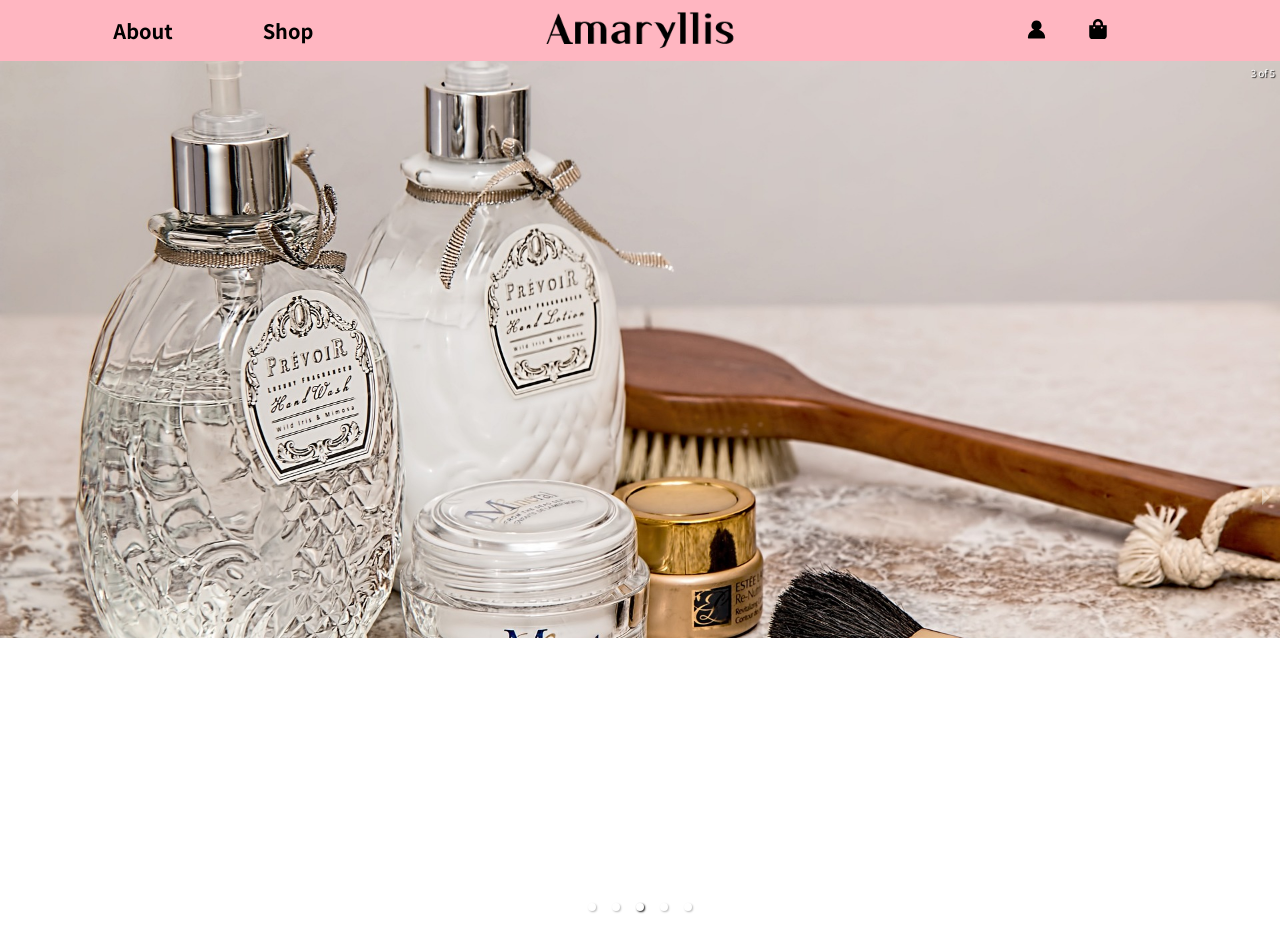
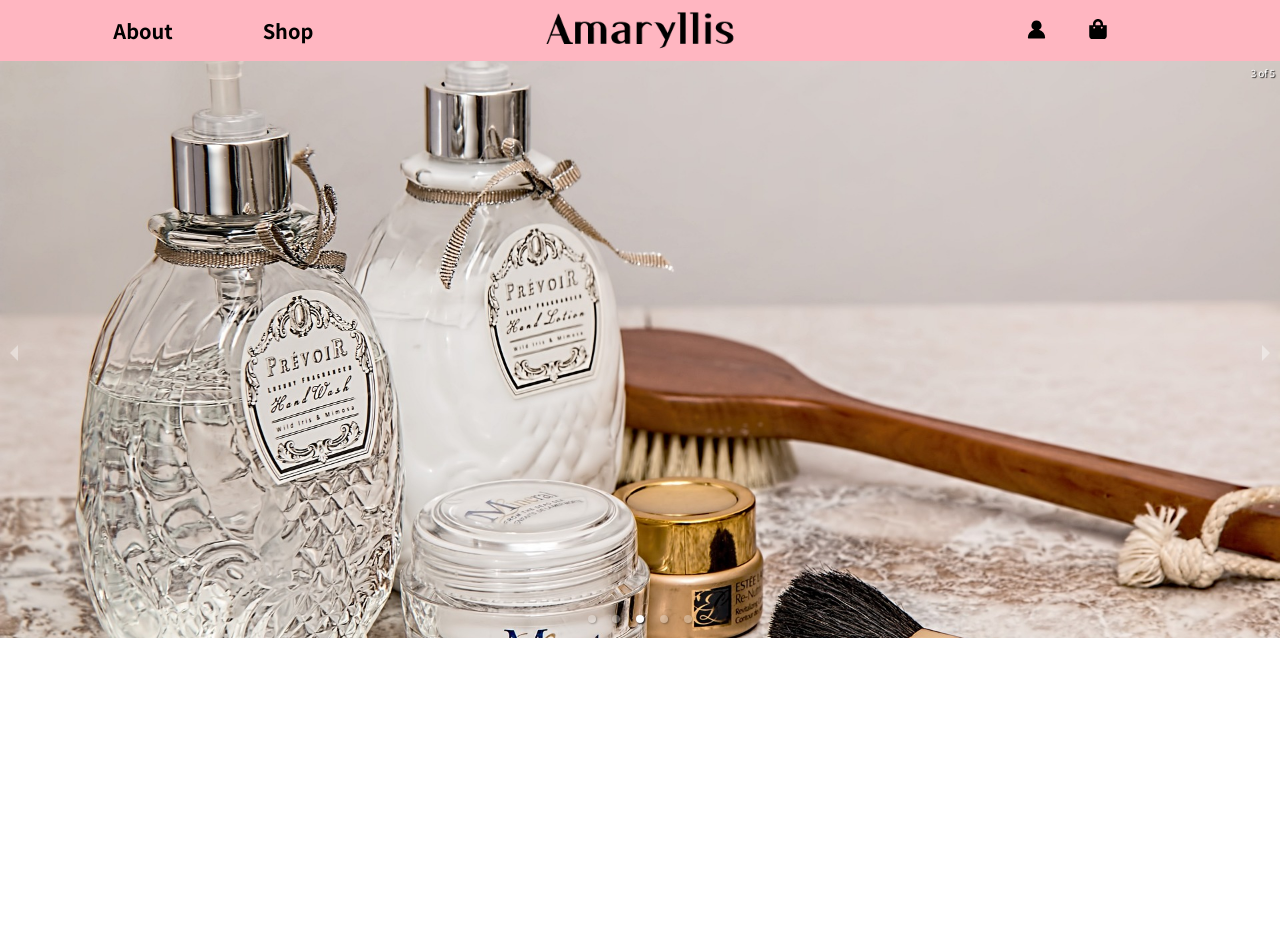
Before and after one commit to lyoohw/Amaryllis, a React (Create React App) app: page / in a window 1280 px wide. After the commit the page ends 800 px from the top, so only its background shows below. Built offline with nearby package versions, Linux system fonts and the light colour scheme.

Commit message:
캐로셀 css 수정

```diff
--- a/src/App.css
+++ b/src/App.css
@@ -174,7 +174,7 @@
 
 .carousel {
   width: 100%;
-  height: 865px;
+  height: auto;
 }
 
 /* >=768px (Desktop) */
```
